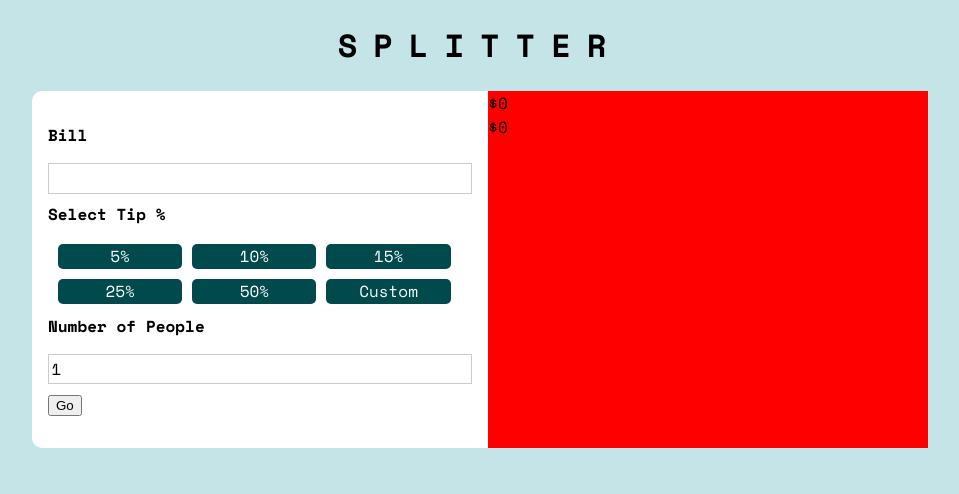
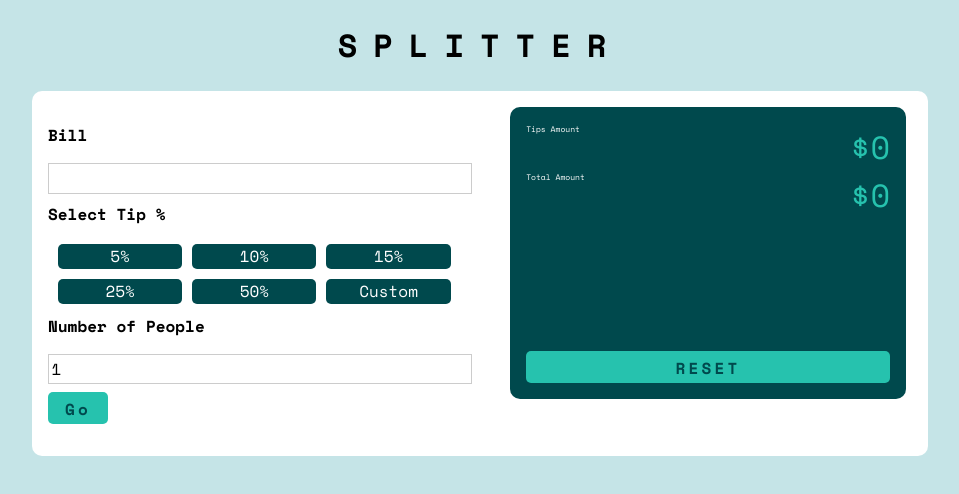
Before and after one commit to Kotaro666-dev/frontend_mentor_works, a React (Create React App) app in the folder tip-calculator-app-main/: page / in a window 1280 px wide. Shown: the top 494 px of the page, without its empty margins (160-1119 px from the left). Built offline with nearby package versions, Linux system fonts and the light colour scheme.

Commit message:
Update: button

```diff
--- a/tip-calculator-app-main/src/Components/Result/Result.js
+++ b/tip-calculator-app-main/src/Components/Result/Result.js
@@ -1,5 +1,7 @@
 import React, {useState, useEffect }from "react";
 import Wrapper from "../Helper/Wrapper";
+import Card from "../UI/Card";
+import Button from "../UI/Button";
 
 import classes from './Result.module.css';
 
@@ -26,8 +28,19 @@ const Result = (props) => {
 
 	return (
 		<Wrapper className={classes.wrapper}>
-			<div>${tipAmount}</div>
-			<div>${totalAmount}</div>
+			<Card className={classes.card}>
+				<div>
+					<div className={classes.section}>
+						<div className={classes.title}>Tips Amount</div>
+						<div className={classes.number}>${tipAmount}</div>
+					</div>
+					<div className={classes.section}>
+						<div className={classes.title}>Total Amount</div>
+						<div className={classes.number}>${totalAmount}</div>
+					</div>
+				</div>
+				<Button className={classes.button}>RESET</Button>
+			</Card>
 		</Wrapper>
 	);
 }
--- a/tip-calculator-app-main/src/Components/Result/Result.module.css
+++ b/tip-calculator-app-main/src/Components/Result/Result.module.css
@@ -1,4 +1,42 @@
+@import '../../constants.css';
+
 .wrapper {
 	width: 100%;
-	background-color: red;
 }
+
+.card {
+	margin: 1rem auto;
+	padding: 1rem;
+	width: 90%;
+	height: 80%;
+	background-color: var(--very-dark-cyan);
+	display: flex;
+	flex-direction: column;
+	justify-content: space-between;
+}
+
+.section {
+	display: flex;
+	justify-content: space-between;
+}
+
+.title {
+	color: white;
+	font-size: 0.5rem;
+}
+
+.number {
+	color: var(--cyan-color);
+	font-size: 2rem;
+}
+
+.button {
+	background-color: var(--cyan-color);
+	color: var(--very-dark-cyan);
+}
+
+.button:hover,
+.button:active {
+	background: var(--very-dark-cyan);
+	color: var(--darker-grayish-cyan);
+}
--- a/tip-calculator-app-main/src/Components/UI/Button.js
+++ b/tip-calculator-app-main/src/Components/UI/Button.js
@@ -1,11 +1,10 @@
 import React from "react";
-import Wrapper from "../Helper/Wrapper";
+
+import classes from './Button.module.css';
 
 const Button = (props) => {
 	return (
-		<Wrapper>
-			Button
-		</Wrapper>
+		<button type={props.type || 'button'} className={`${classes.button} ${props.className}`}>{props.children}</button>
 	);
 }
 
--- a/tip-calculator-app-main/src/Components/UI/Button.module.css
+++ b/tip-calculator-app-main/src/Components/UI/Button.module.css
@@ -0,0 +1,16 @@
+@import '../../constants.css';
+
+.button {
+	font: inherit;
+	font-weight: 700;
+	letter-spacing: .2rem;
+	border: 1px solid transparent;
+	border-radius: 5px;
+	height: 2rem;
+	padding: 0.25rem 1rem;
+	cursor: pointer;
+}
+
+.button:focus {
+	outline: none;
+}
--- a/tip-calculator-app-main/src/Components/UserInput/UserInput.js
+++ b/tip-calculator-app-main/src/Components/UserInput/UserInput.js
@@ -2,6 +2,7 @@ import React, { useState } from "react";
 
 import classes from './UserInput.module.css';
 import Card from "../UI/Card";
+import Button from "../UI/Button";
 
 const tipsSelection = [
 	{id: '5%', percent: '5%', number: 0.05, isSelected: false},
@@ -81,7 +82,7 @@ const UserInput = (props) => {
 			</Card>
 			<label>Number of People</label>
 			<input id="numberOfPeople" type="text" onChange={onChangePeople} value={people} className={classes.input} />
-			<button type="submit">Go</button>
+			<Button type="submit" className={classes.button}>Go</Button>
 		</form>
 	);
 }
--- a/tip-calculator-app-main/src/Components/UserInput/UserInput.module.css
+++ b/tip-calculator-app-main/src/Components/UserInput/UserInput.module.css
@@ -39,9 +39,21 @@
 	background-color: var(--very-dark-cyan);
 	margin: 5px;
 	border-radius: 5px;
+	cursor: pointer;
 }
 
 .tip_card_selected {
 	color: var(--very-dark-cyan);
 	background-color: var(--light-grayish-cyan);
 }
+
+.button {
+	background-color: var(--cyan-color);
+	color: var(--very-dark-cyan);
+}
+
+.button:hover,
+.button:active {
+	background: var(--very-dark-cyan);
+	color: var(--dark-grayish-cyan);
+}
--- a/tip-calculator-app-main/src/constants.css
+++ b/tip-calculator-app-main/src/constants.css
@@ -6,4 +6,5 @@
 	--light-grayish-cyan: #C5E4E7;
 	--lighter-grayish-cyan: #F4FAFA;
 	--white-color: #FFFFFF;
+	--cyan-color: #26C2AE;
 }
```
